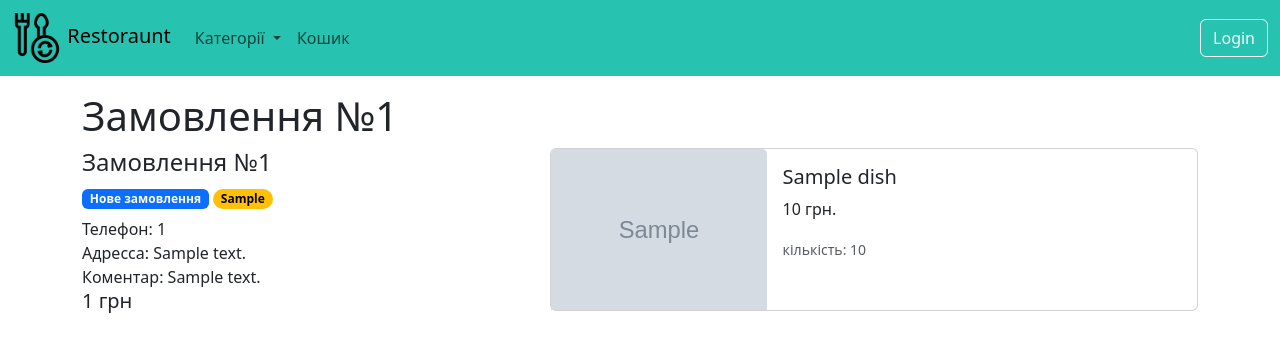
After one commit to taras8077/restoraunt, a Django app: template templates/order/order_detail.html in a window 1280 px wide. The commit adds this page. Shown: the top 352 px of the page. Run offline with Django 3.2, Linux system fonts and the light colour scheme; the template is opened without the code that fills it: most values are stand-ins (such as "Sample title", 1, 10 or a date in 2020); grey boxes marked "Sample" are stand-in pictures.

Commit message:
+ orders + design

```diff
--- a/order/urls.py
+++ b/order/urls.py
@@ -6,5 +6,7 @@ urlpatterns = [
     path('dish/<int:pk>/add-to-cart', views.AddToCartView.as_view(), name='add-to-cart'),
     path('cart/', views.CartDetail.as_view(), name='cart-detail'),
     path('create/', views.CreateOrderView.as_view(), name='order-create'),
+    path('my-orders/', views.UserOrderListView.as_view(), name='my-orders'),
+    path('my-orders/<int:pk>', views.OrderDeatilView.as_view(), name='order-detail'),
 
 ]
--- a/restoraunt/urls.py
+++ b/restoraunt/urls.py
@@ -18,6 +18,7 @@ from django.conf.urls.static import static
 from django.contrib import admin
 from django.urls import path, include
 
+from menu import views
 from restoraunt import settings
 
 urlpatterns = [
@@ -27,4 +28,5 @@ urlpatterns = [
     path('', include('accounts.urls')),
     path('order/', include('order.urls')),
     path('reviews/', include('reviews.urls')),
+    path('', views.MenuList.as_view(), name='main-page'),
 ] + static(settings.MEDIA_URL, document_root=settings.MEDIA_ROOT)
--- /dev/null
+++ b/static/css/style.css
@@ -0,0 +1,3 @@
+nav{
+    background:#27c2b0 ;
+}
--- a/templates/base.html
+++ b/templates/base.html
@@ -13,10 +13,12 @@
     {% load static %}
     <link rel="stylesheet" href="{% static 'css/style.css' %}">
   </head>
-  <body data-bs-theme="dark">
-   <nav class="navbar navbar-expand-lg bg-body-tertiary">
+  <body data-bs-theme="light">
+   <nav class="navbar navbar-expand-lg">
   <div class="container-fluid">
-    <a class="navbar-brand" href="#">Restoraunt</a>
+    <a class="navbar-brand" href="{% url 'main-page' %}">
+        <img src="{% static 'img/logo.png' %}" alt="logo" width="50">
+        Restoraunt</a>
     <button class="navbar-toggler" type="button" data-bs-toggle="collapse" data-bs-target="#navbarSupportedContent" aria-controls="navbarSupportedContent" aria-expanded="false" aria-label="Toggle navigation">
       <span class="navbar-toggler-icon"></span>
     </button>
@@ -35,6 +37,11 @@
               {% endfor %}
           </ul>
         </li>
+          {% if request.user.is_authenticated %}
+          <li class="nav-item">
+             <a class="nav-link" href="{% url 'my-orders' %}">Мої замовлення</a>
+          </li>
+          {% endif %}
           <li class="nav-item">
           <a class="nav-link" href="{% url 'cart-detail' %}">Кошик</a>
         </li>
--- a/templates/menu/dish_card.html
+++ b/templates/menu/dish_card.html
@@ -13,6 +13,6 @@
             {% endif %}
          </div>
          <a href="{% url 'dish-detail' pk=dish.pk %}" class="stretched-link"></a>
-         <button class="btn btn-primary">Детальніше</button>
+         <button class="btn btn-info">Детальніше</button>
      </div>
  </div>
--- a/templates/menu/dish_detail.html
+++ b/templates/menu/dish_detail.html
@@ -23,7 +23,7 @@
                <form action="{% url 'add-to-cart' pk=dish.pk %}" method="post">
                    {% csrf_token %}
                    {{ addForm.as_div }}
-                   <button type="submit" class="btn btn-primary mt-3">Додати до кошика</button>
+                   <button type="submit" class="btn btn-info mt-3">Додати до кошика</button>
                </form>
             {% else %}
             <span class="badge text-bg-secondary">Немає в наявності</span>
--- a/templates/menu/menu_list.html
+++ b/templates/menu/menu_list.html
@@ -2,7 +2,7 @@
 
 {% block content %}
    <div class="container">
-      <h1>Меню</h1>
+      <h1 class="my-5">Меню</h1>
        <div class="row row-cols-1 row-cols-md-2 row-cols-lg-3 g-4">
          {% for dish in menu_list %}
            <div class="col">
--- a/templates/order/cart.html
+++ b/templates/order/cart.html
@@ -4,6 +4,7 @@
 <div class="container">
     <h1>Кошик</h1>
     <div class="row row-cols-1">
+        {% if cart.items %}
             {% for item in cart.items.all %}
             <div class="col">
                 <div class="card mb-3" style="max-width: 840px;">
@@ -26,7 +27,10 @@
 
             {% endfor %}
         </div>
-       <a href="{% url 'order-create' %}" class="btn btn-primary">Оформити замовлення</a>
+        <a href="{% url 'order-create' %}" class="btn btn-info">Оформити замовлення</a>
+    {% else %}
+        <h5>В кошику немає товарів</h5>
+    {% endif %}
 </div>
 
 {% endblock %}
--- /dev/null
+++ b/templates/order/order_detail.html
@@ -0,0 +1,49 @@
+{% extends 'base.html' %}
+
+{% block content %}
+<div class="container">
+    <h1>Замовлення №{{order.id}}</h1>
+    <div class="row row g-2">
+        <div class="col-12 col-md-5 my-2">
+            <h4>Замовлення №{{order.id}}</h4>
+            {% if order.status == 'new' %}
+            <span class="badge text-bg-primary mb-1">Нове замовлення</span>
+            {% else %}
+            <span class="badge text-bg-secondary mb-1">Завершене замовлення</span>
+            {% endif %}
+            <span class="badge rounded-pill text-bg-warning mb-2">{{order.get_payment_method_display}}</span>
+            <div>Телефон: {{order.phone_number}}</div>
+            <div>Адресса: {{order.address}}</div>
+            <div>Коментар: {{order.comment}}</div>
+            <h5>{{order.total_price}} грн</h5>
+        </div>
+        <div class="col-12 col-md-7 my-2">
+            <div class="row row-cols-1">
+                {% for item in order.cart.items.all %}
+                <div class="col">
+                    <div class="card mb-3" style="max-width: 840px;">
+                        <div class="row g-0">
+                            <div class="col-md-4">
+                                {% if item.dish.photo %}
+                                <img src="{{ item.dish.photo.url }}" class="card-img-top" alt="...">
+                                {% endif %}
+                            </div>
+                            <div class="col-md-8">
+                                <div class="card-body">
+                                    <h5 class="card-title">{{ item.dish.name }}</h5>
+                                    <p class="card-text">{{ item.dish.price }} грн.</p>
+                                    <p class="card-text"><small class="text-body-secondary">кількість: {{ item.quantity }}</small></p>
+                                </div>
+                            </div>
+                        </div>
+                    </div>
+                </div>
+
+                {% endfor %}
+            </div>
+
+        </div>
+    </div>
+</div>
+
+{% endblock %}
--- a/templates/order/order_form.html
+++ b/templates/order/order_form.html
@@ -3,7 +3,7 @@
 {% block content %}
    <div class="container">
    {% include 'alerts.html' %}
-   <h1 class="text-center">Оформлення замовлення</h1>
+   <h1 class=" my-5">Оформлення замовлення</h1>
        <div class="row row-cols-1 row-cols-md-2">
            <div class="col">
          {% for item in cart.items.all %}
@@ -32,7 +32,7 @@
                     <form method="post">
           {% csrf_token %}
             {{ form.as_div }}
-           <button type="submit" class="btn btn-light"> Підтвердити </button>
+           <button type="submit" class="btn btn-info"> Підтвердити </button>
        </form>
             </div>
 
```
Also changed, not shown: order/admin.py (+25 -1 lines), order/models.py (+32 -13 lines), order/views.py (+16 -0 lines), templates/order/user_order_list.html (added, +33 -0 lines), db.sqlite3, media/dish_images/Borsсh.jpg (added), media/dish_images/morozyvo.jpg (added), static/img/logo.png (added). Lines whose indentation alone changed are shown as unchanged.
